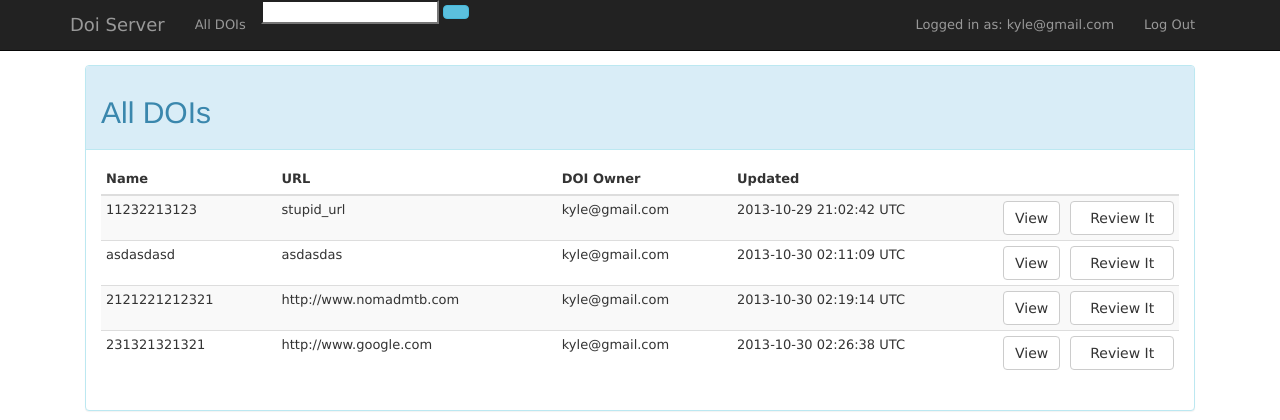
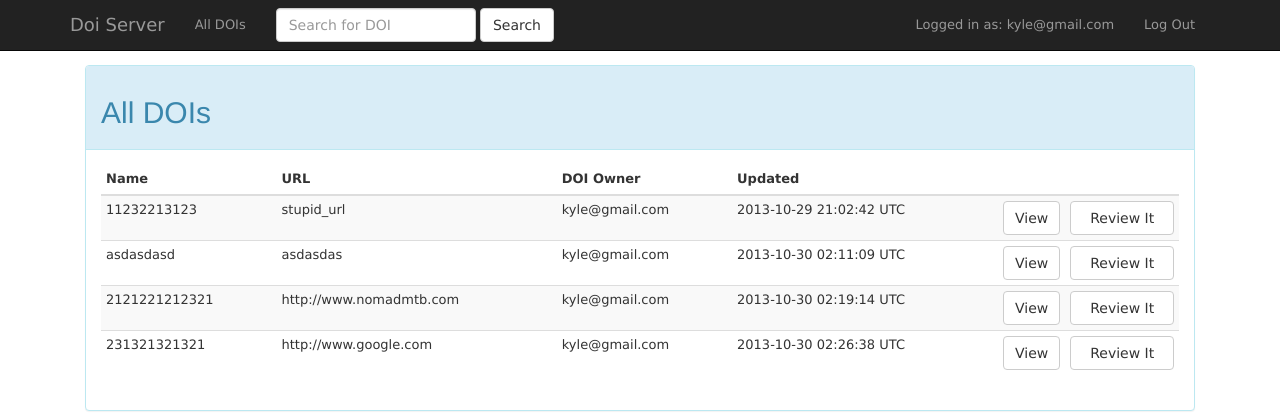
Before and after one commit to nomadmtb/cins465_doi_server, a Rails app: page /dois in a window 1280 px wide. Shown: the top 420 px of the page. Run offline with Rails 7, Linux system fonts and the light colour scheme; a user stored in the database is signed in; data comes from the database, SQL or seed files in the repository; style sheets or scripts are compiled from the project's sources; some libraries are stand-ins or nearby versions.

Commit message:
Search Working!

```diff
--- a/DoiServer/app/controllers/dois_controller.rb
+++ b/DoiServer/app/controllers/dois_controller.rb
@@ -10,6 +10,9 @@ class DoisController < ApplicationController
   # Will perform our search.
   def search
 	  @dois = Doi.where("name = ?", params[:query])
+	  if @dois.count == 0
+		  redirect_to root_path, :alert => 'No DOIs found'
+	  end
   end
 
   # This will retrieve the dois for the current user.
--- a/DoiServer/app/views/layouts/application.html.erb
+++ b/DoiServer/app/views/layouts/application.html.erb
@@ -21,9 +21,11 @@
         <div class="collapse navbar-collapse">
           <ul class="nav navbar-nav">
 		  <li><%= link_to "All DOIs", dois_path %></li>
-		  <li><%= form_tag(search_path, :method => "get", :class => 'na') do %>
-			  <%= text_field_tag :query, params[:query], :class => 'na' %>
-			  <button class="btn btn-info" type="submit"></button>
+		  <li><%= form_tag(search_path, :method => "get", :class => 'navbar-form navbar-left', :role => 'form') do %>
+			  <div class="form-group">
+				  <%= text_field :query, params[:query], :class => 'form-control', :placeholder => 'Search for DOI' %>
+			  </div>
+			  <button class="btn btn-default" type="submit">Search</button>
 			  <% end %>
 			  </li>
           </ul>
```
Also changed, not shown: 1 other file.
